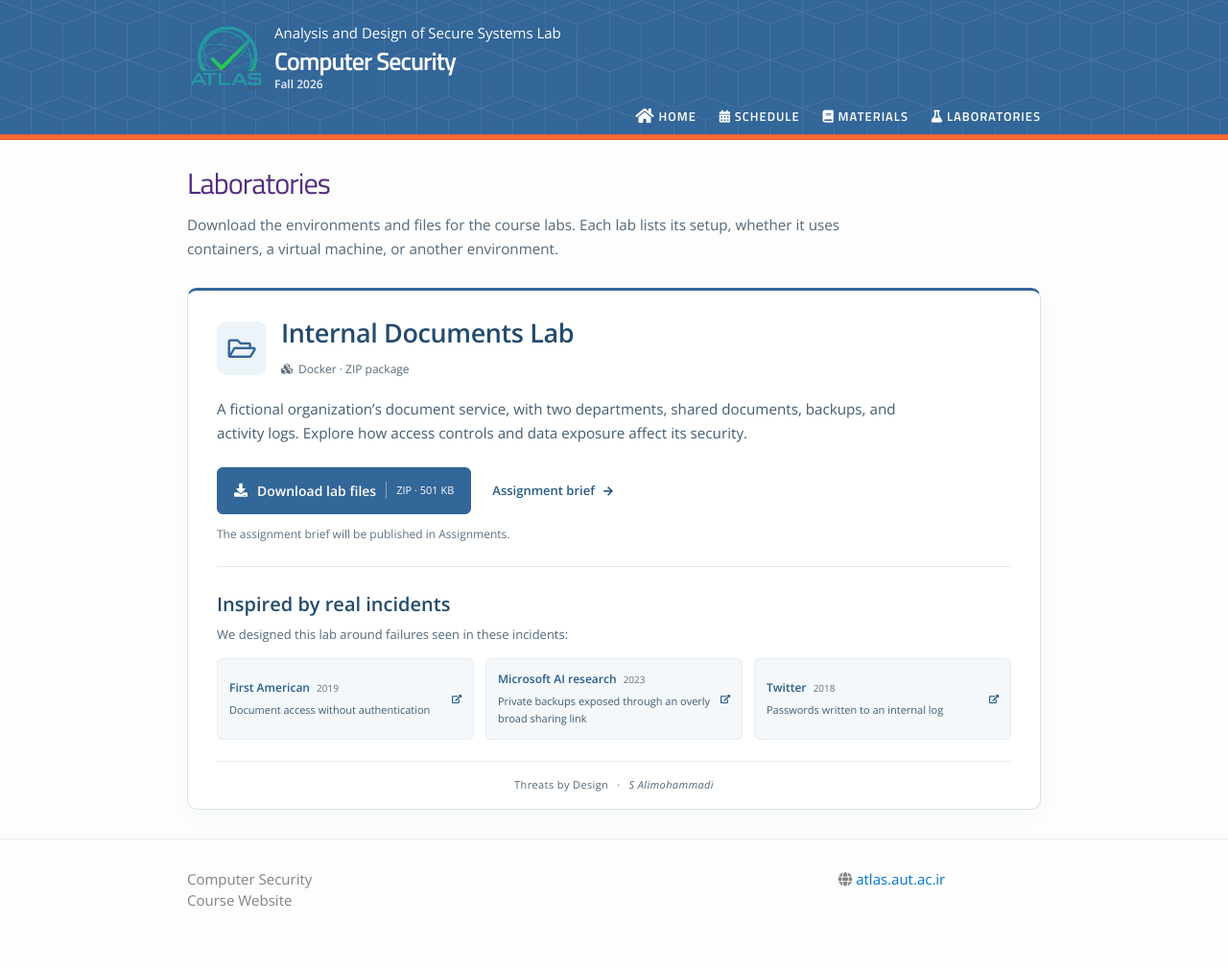
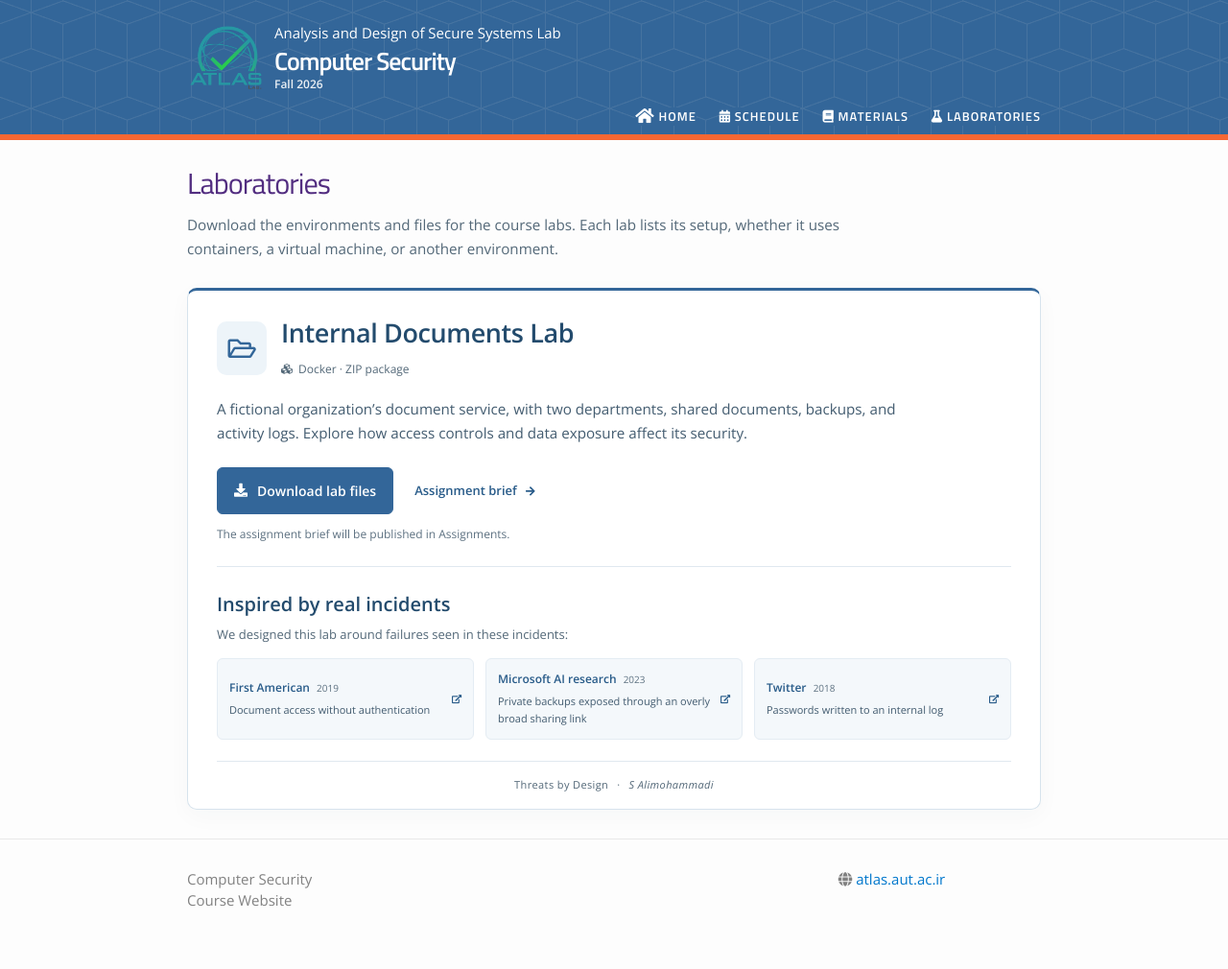
Before and after one commit to atlaslab-ai/CompSec, a Jekyll site: the page built from laboratory.html, in a window 1280 px wide. Shown: the whole page at 96% size. Built offline with Jekyll 4.4.1, drawn with Linux system fonts in a browser that asks for light colours; nearby versions of some CDN libraries.

Commit message:
Remove package size and preserve lab download filename

```diff
--- a/laboratory.html
+++ b/laboratory.html
@@ -18,7 +18,7 @@ assignment_url: "/assignments/"
     </div>
     <p class="lab-description">A fictional organization’s document service, with two departments, shared documents, backups, and activity logs. Explore how access controls and data exposure affect its security.</p>
     <div class="lab-actions">
-      <a class="lab-button" href="{{ page.lab_download_url | relative_url }}" download><i class="fas fa-download" aria-hidden="true"></i> Download lab files <span>ZIP · 501 KB</span></a>
+      <a class="lab-button" href="{{ page.lab_download_url | relative_url }}" download="internal-documents-lab.zip"><i class="fas fa-download" aria-hidden="true"></i> Download lab files</a>
       <a class="assignment-link" href="{{ page.assignment_url | relative_url }}">Assignment brief <i class="fas fa-arrow-right" aria-hidden="true"></i></a>
     </div>
     <p class="assignment-note">The assignment brief will be published in Assignments.</p>
```
